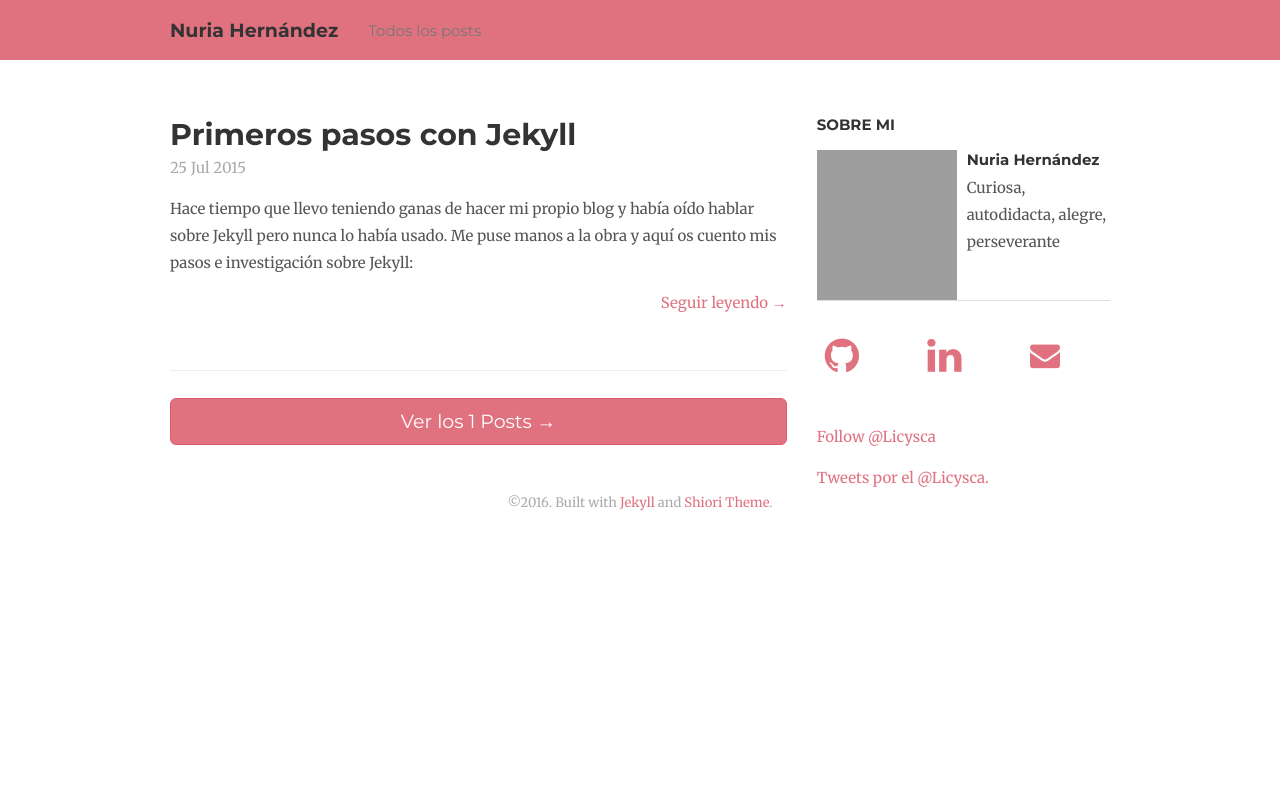
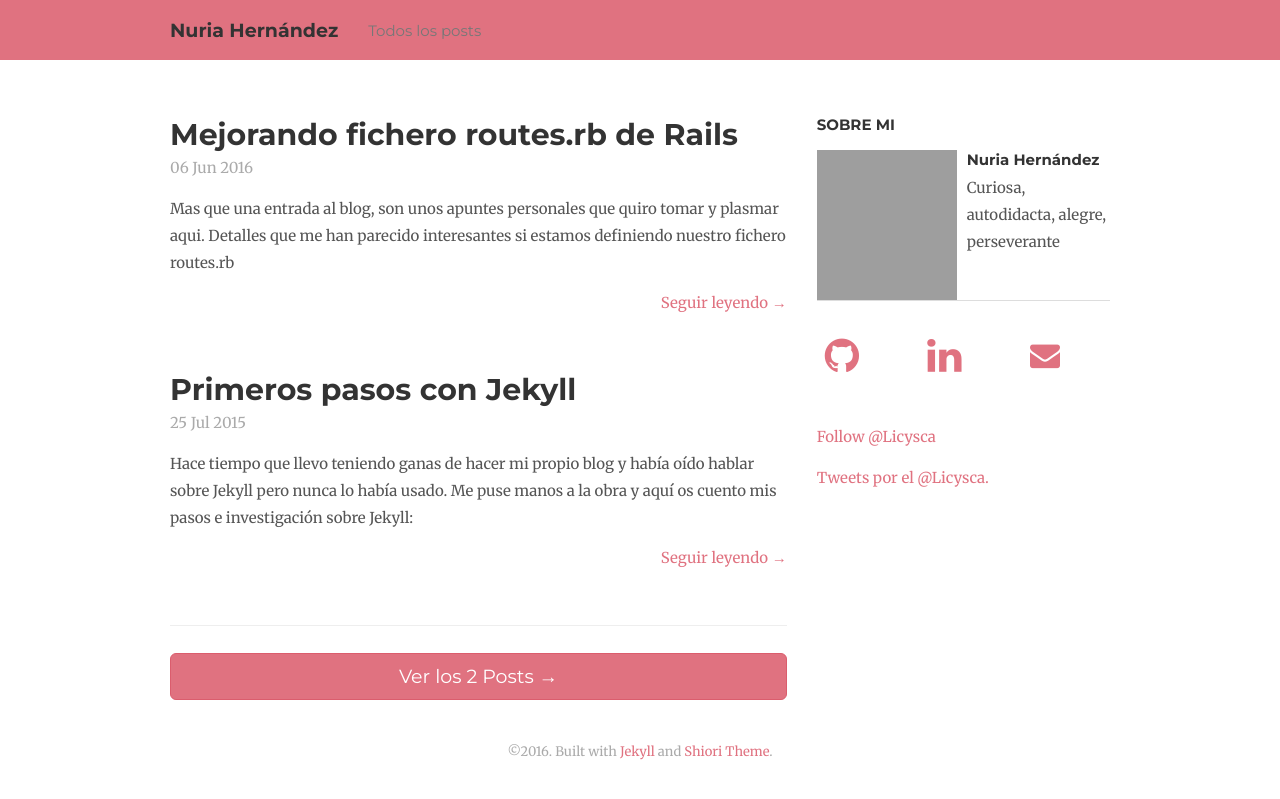
Before and after one commit to Lycisca/blog, a Jekyll site: the page built from index.html, in a window 1280 px wide. Shown: the top 799 px of the page. Built offline with Jekyll 4.4.1, drawn with Linux system fonts in a browser that asks for light colours; nearby versions of some CDN libraries; comment, search, counter and statistics services are not loaded; grey boxes are pictures that could not be loaded.

Commit message:
New post

```diff
--- /dev/null
+++ b/_posts/2016-06-06-mejorando-routes.rb.md
@@ -0,0 +1,40 @@
+---
+title: "Mejorando fichero routes.rb de Rails"
+---
+Mas que una entrada al blog, son unos apuntes personales que quiro tomar y plasmar aqui. Detalles que me han parecido interesantes si estamos definiendo nuestro fichero routes.rb
+
+##WITH_OPTIONS
+
+Muchas veces nos encontramos con este caso en nuestras rutas (fichero routes.rb):
+
+    resources :students, only[:index]
+    resources :teachers, only[:index]
+    resources :classrooms, only[:index]
+
+donde solo queremos acceder a una lista (acción index), sin acceder a las demás acciones.
+
+Para que quede más estético nuestro código podemos traducirlo a esta otra forma:
+
+    with_options only: :index do |list_only|
+      list_only.resources :students
+      list_only.resources :teachers
+      list_only.resources :classrooms
+    end
+
+##CONSTRAINTS
+
+Si por ejemplo trabajamos en una API y queremos añadir un subdominio a nuestras rutas, lo podemos especificar así:
+
+    resources :students, constraints: { subdomain: ‘api’ }
+    resources :teachers, constraints: { subdomain: ‘api’ }
+    resources :classrooms, constraints: { subdomain: ‘api’ }
+
+Pero mejor de esta otra manera:
+
+    constraints subdomain: ‘api’ do
+      resources :students
+      resources :teachers
+      resources :classrooms
+    end
+
+Y eso es todo :)
```
Also changed, not shown: _posts/2015-07-25-iniciando-jekyll.md (line endings or trailing spaces).
